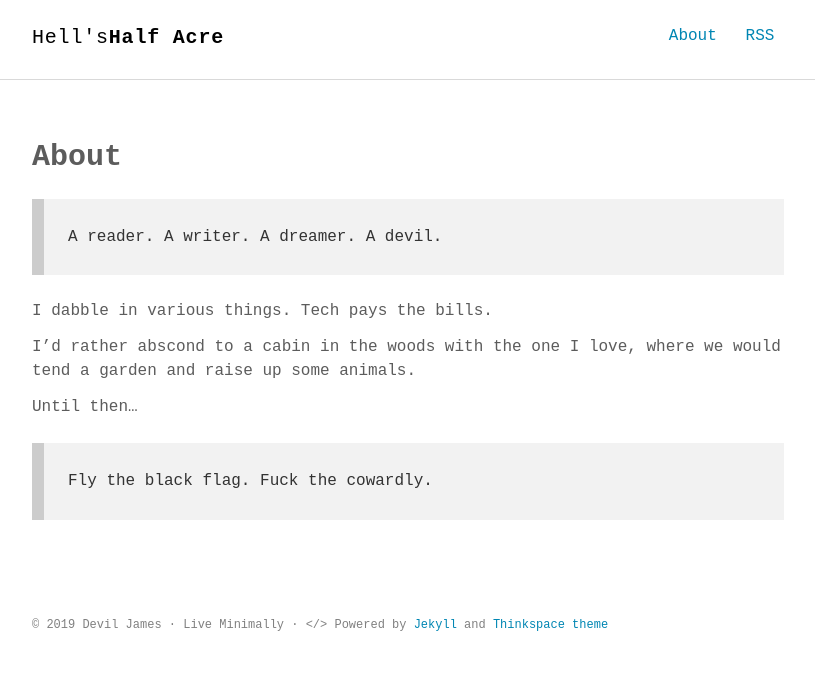
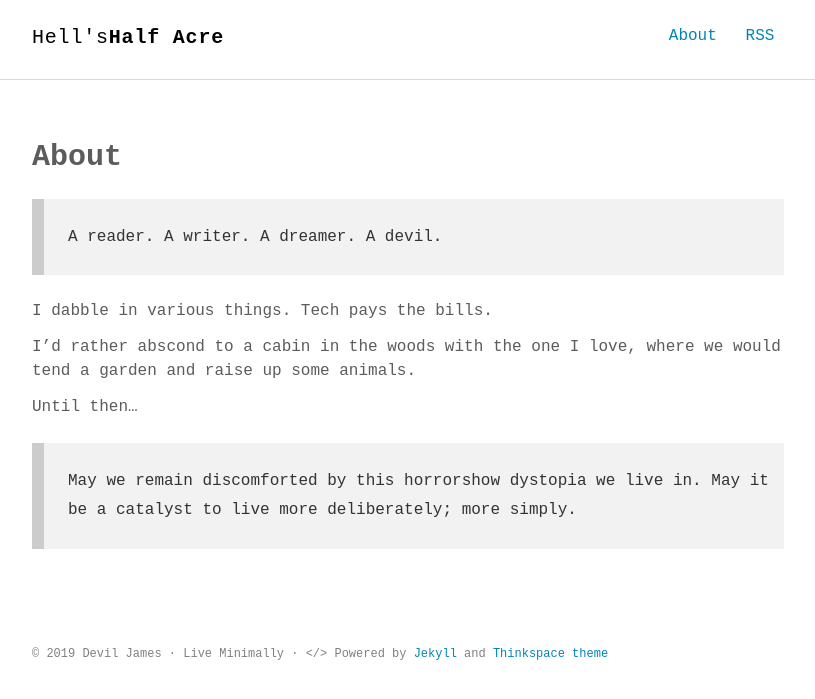
Before and after one commit to chevrenoire/chevrenoire.github.io, a Jekyll site: the page built from about.md, in a window 1280 px wide. Shown: the top 699 px of the page, without its empty margins (232-1047 px from the left). Built offline with Jekyll 4.4.1, drawn with Linux system fonts in a browser that asks for light colours; some web fonts are replaced.

Commit message:
modified aboutme.md

```diff
--- a/about.md
+++ b/about.md
@@ -15,5 +15,5 @@ I'd rather abscond to a cabin in the woods with the one I love, where we would t
 
 Until then...
 
->Fly the black flag.
->Fuck the cowardly.
+>May we remain discomforted by this horrorshow dystopia we live in.
+>May it be a catalyst to live more deliberately; more simply.
```
